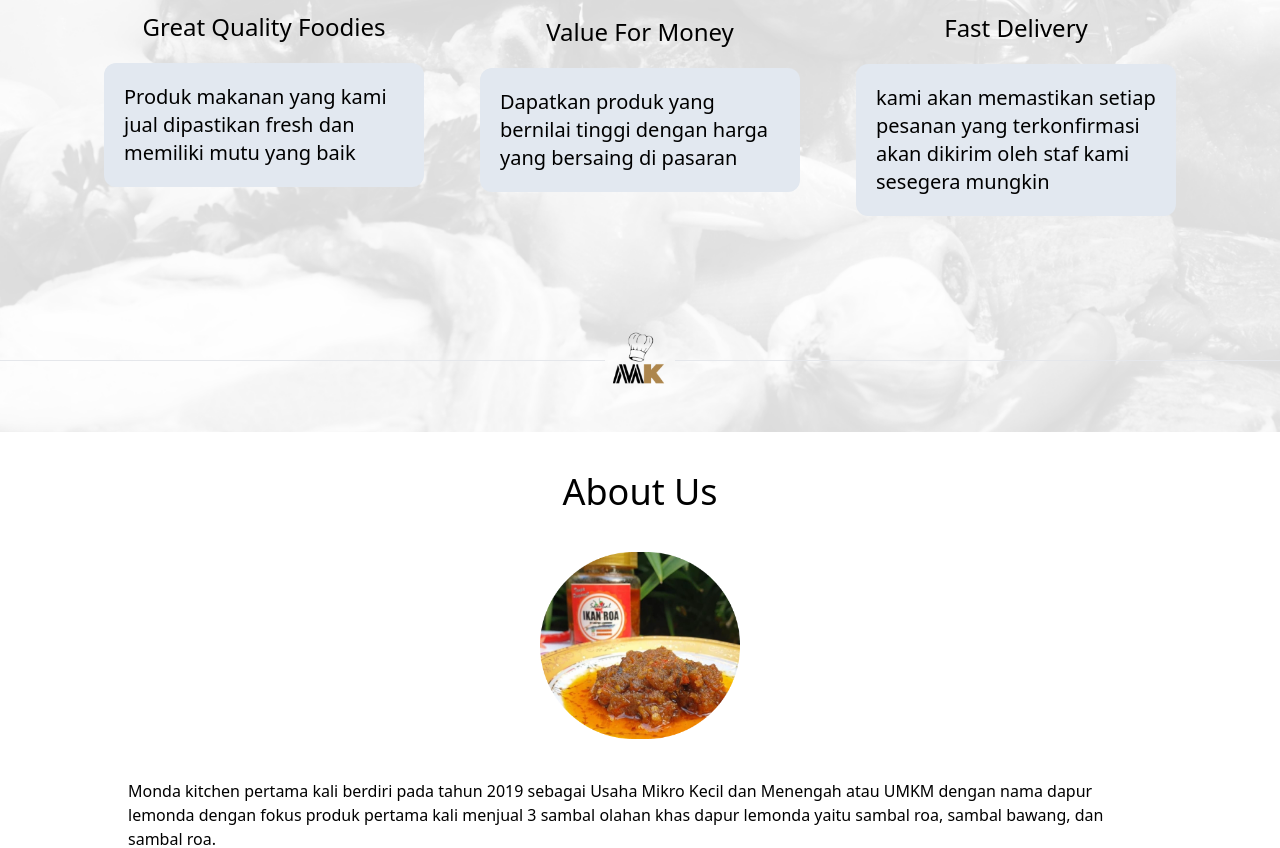
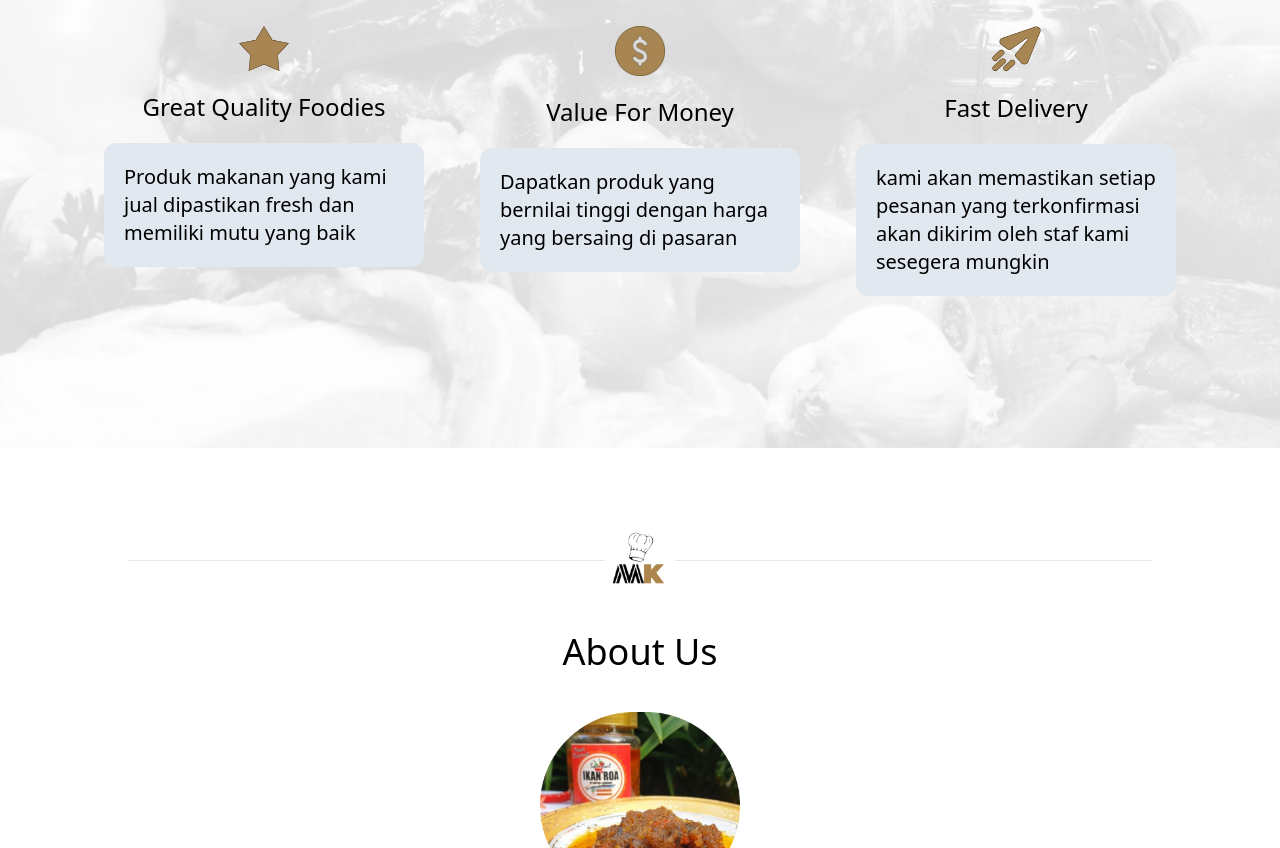
Before and after one commit to zhaardhia/monda-frontend, a Next.js app: page / in a window 1280 px wide. Shown: the part 1952-2800 px from the top of the page. Built offline with nearby package versions, Linux system fonts and the light colour scheme.

Commit message:
fix margin

```diff
--- a/src/components/LandingPage/AboutUs.jsx
+++ b/src/components/LandingPage/AboutUs.jsx
@@ -3,7 +3,17 @@ import Image from 'next/image'
 
 const AboutUs = () => {
   return (
-    <div className="lg:w-[80%] w-[90%] mx-auto flex flex-col gap-10 my-10">
+    <div className="lg:w-[80%] w-[90%] mx-auto flex flex-col gap-10 my-20">
+      <div className="flex justify-center items-center">
+        <hr className="w-[100%]" />
+        <Image
+          src="/monda_logo.png"
+          alt="Monda Logo"
+          width={70}
+          height={70}
+        />
+        <hr className="w-[100%]" />
+      </div>
       <h1 className="text-center text-4xl">About Us</h1>
       <Image
         src="/ikanroa_aboutus.png"
--- a/src/components/LandingPage/MondaInfo.jsx
+++ b/src/components/LandingPage/MondaInfo.jsx
@@ -4,7 +4,7 @@ import Link from 'next/link'
 const MondaInfo = () => {
   return (
     <div>
-      <div className="flex justify-center items-center">
+      <div className="flex justify-center items-center mt-10">
         <hr className="w-[100%]" />
         <Image
           src="/monda_logo.png"
@@ -27,7 +27,7 @@ const MondaInfo = () => {
           <Link href="/" className="p-3 bg-[#DE5959] text-white rounded-lg">Shop Now</Link>
         </div>
       </div>
-      <div className="flex justify-center items-center">
+      <div className="flex justify-center items-center mb-10">
         <hr className="w-[100%]" />
         <Image
           src="/monda_logo.png"
--- a/src/components/LandingPage/WhyUs.jsx
+++ b/src/components/LandingPage/WhyUs.jsx
@@ -57,16 +57,6 @@ const WhyUs = () => {
           </div>
         </div>
       </div>
-      <div className="flex justify-center items-center">
-        <hr className="w-[100%]" />
-        <Image
-          src="/monda_logo.png"
-          alt="Monda Logo"
-          width={70}
-          height={70}
-        />
-        <hr className="w-[100%]" />
-      </div>
     </div>
   )
 }
```
